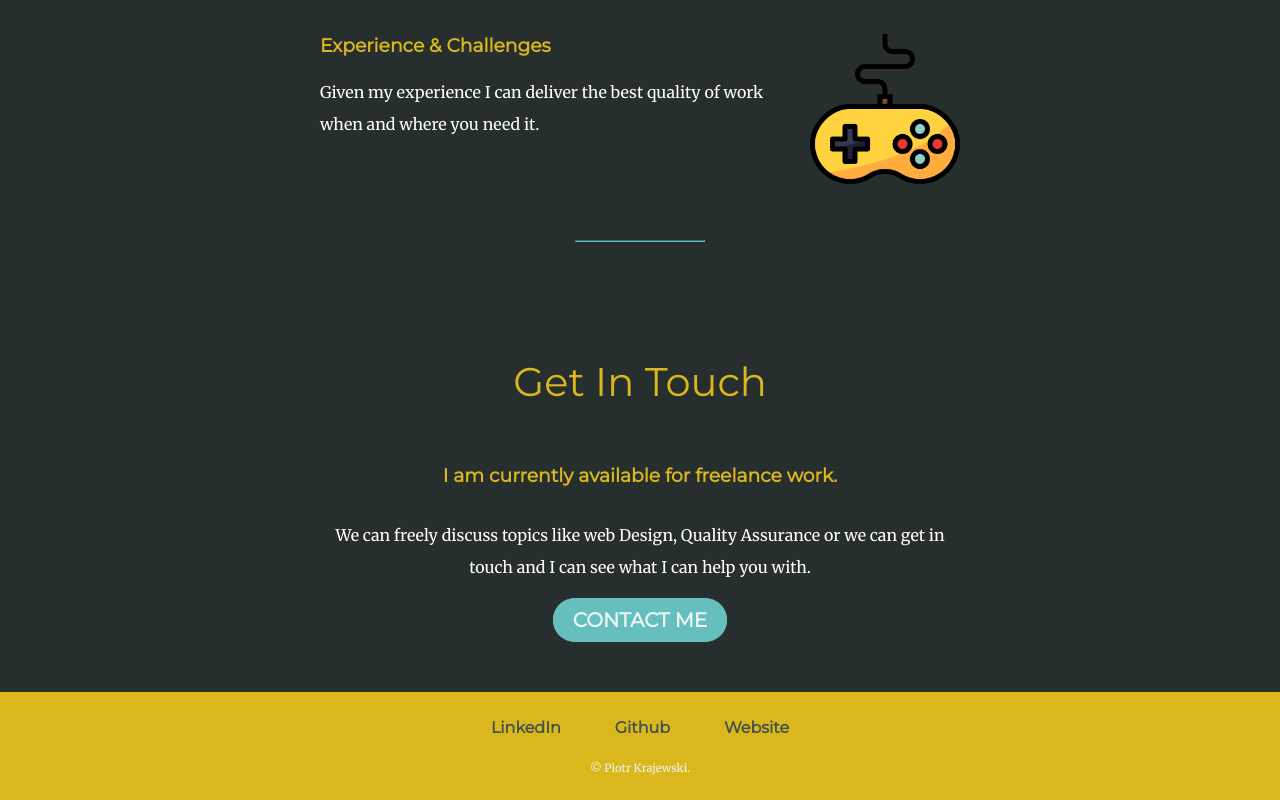
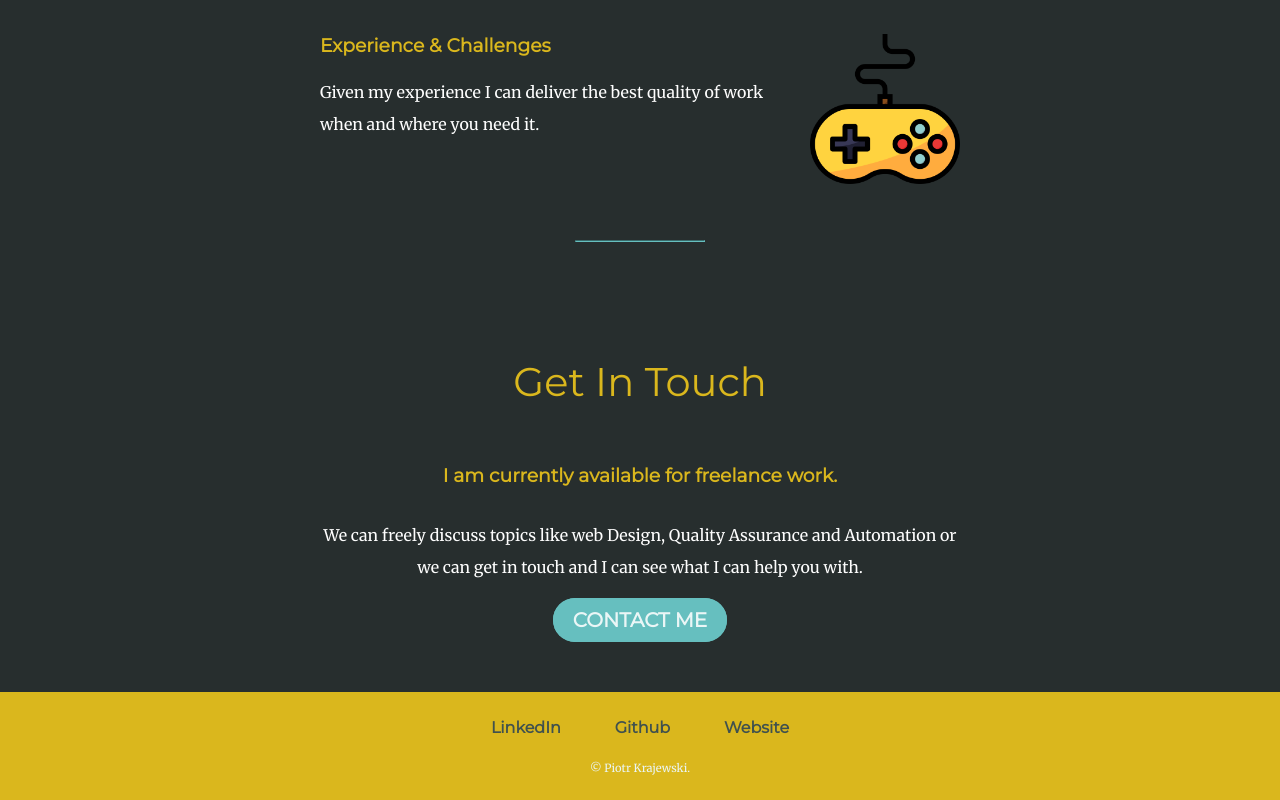
Before and after one commit to Piotrk39/cv-intro, a plain HTML site: page index.html in a window 1280 px wide. Shown: the part 1623-2423 px from the top of the page. Drawn offline with Linux system fonts and the light colour scheme.

Commit message:
Content update

```diff
--- a/index.html
+++ b/index.html
@@ -128,7 +128,7 @@
       <div class="contact-me">
         <h2 class="get-in-touch">Get In Touch</h2>
         <h3 class="get-in-touch">I am currently available for freelance work. </h3>
-        <p class="get-in-touch">We can freely discuss topics like web Design, Quality Assurance or we can get in touch and I can see what I can help you with.</p>
+        <p class="get-in-touch">We can freely discuss topics like web Design, Quality Assurance and Automation or we can get in touch and I can see what I can help you with.</p>
         <a class="btn" href="mailto:piotrk39@gmail.com">CONTACT ME</a>
       </div>
     </div>
```
